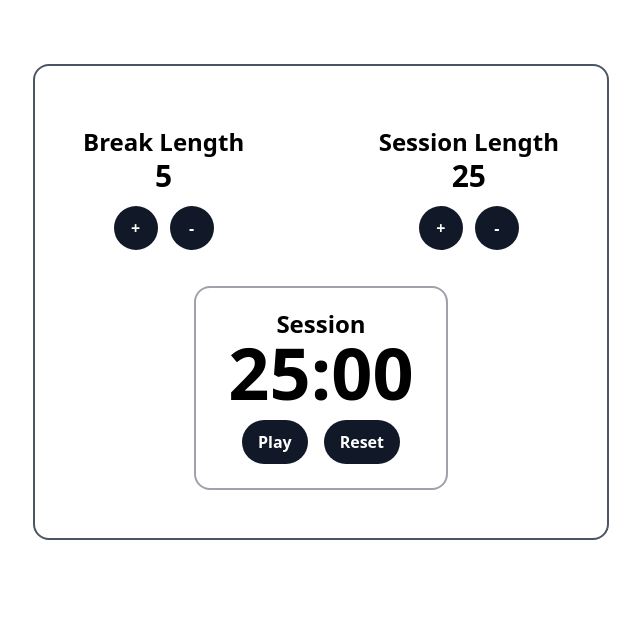
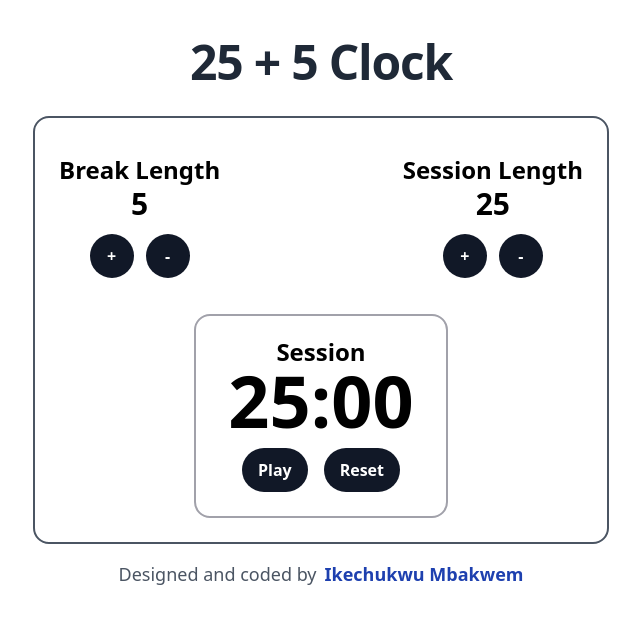
Before and after one commit to ikembakwem/twenty-five--five, a React app: page / in a window 1280 px wide. Shown: the top 624 px of the page, without its empty margins (319-959 px from the left). Built offline with nearby package versions, Linux system fonts and the light colour scheme; the HTML template or start-up script is replaced by a standard one.

Commit message:
Beep sound after every countdown

```diff
--- a/src/App.tsx
+++ b/src/App.tsx
@@ -1,4 +1,4 @@
-import { useEffect, useState } from "react";
+import { useEffect } from "react";
 import { Break } from "./components/Break";
 import { Session } from "./components/Session";
 import { Timer } from "./components/Timer";
@@ -14,13 +14,11 @@ function App() {
       interval = setInterval(() => {
         if (timer > 0) {
           dispatch({ type: "countdown" });
-          console.log("Running countdown");
         }
         if (timer === 0) {
           mode === "session"
             ? dispatch({ type: "switchToBreakMode" })
             : dispatch({ type: "switchToSessionMode" });
-          console.log("Switching mode from", mode);
         }
       }, 1000);
     }
@@ -31,13 +29,26 @@ function App() {
 
   return (
     <div>
-      <div className="flex flex-col items-center gap-6 max-w-xl mx-auto mt-16 p-12 border-2 border-gray-600 rounded-2xl">
+      <h1 className="text-5xl text-center text-gray-800 mt-8 font-bold leading-tight tracking-tight">
+        25 + 5 Clock
+      </h1>
+      <div className="flex flex-col items-center gap-6 max-w-xl mx-auto mt-6 p-6 border-2 border-gray-600 rounded-2xl">
         <div className="flex justify-between self-stretch py-3">
           <Break />
           <Session />
         </div>
         <Timer />
       </div>
+      <div className="flex justify-center items-baseline py-4 text-gray-600 text-lg">
+        <p>Designed and coded by</p>
+        <a
+          target="_blank"
+          href="https://ikembakwem.vercel.app/"
+          className="font-semibold pl-2 text-blue-800"
+        >
+          Ikechukwu Mbakwem
+        </a>
+      </div>
     </div>
   );
 }
--- a/src/components/Timer.tsx
+++ b/src/components/Timer.tsx
@@ -1,12 +1,28 @@
 import { Button } from "./Button";
 import { useClock } from "../contexts/ClockConext";
+import { useEffect, useRef } from "react";
 
 export const Timer = () => {
   const { timer, isRunning, dispatch, mode } = useClock();
+  const audioRef = useRef<HTMLAudioElement>(null);
+
+  useEffect(() => {
+    if (timer === 0 && audioRef.current) {
+      audioRef.current.play();
+    }
+  }, [timer]);
+
   const seconds = Math.floor(timer % 60);
-
   const formattedMin = String(Math.floor(timer / 60)).padStart(2, "0");
   const formattedSec = String(seconds).padStart(2, "0");
+
+  const handleReset = () => {
+    dispatch({ type: "reset" });
+    if (audioRef.current) {
+      audioRef.current.pause();
+      audioRef.current.currentTime = 0;
+    }
+  };
   return (
     <div className="flex flex-col items-center border-2 border-zinc-400 rounded-2xl py-6 px-8">
       <div
@@ -27,13 +43,14 @@ export const Timer = () => {
           size="md"
           onClick={() => dispatch({ type: "playPause" })}
         />
-        <Button
-          id="reset"
-          label="Reset"
-          size="md"
-          onClick={() => dispatch({ type: "reset" })}
-        />
+        <Button id="reset" label="Reset" size="md" onClick={handleReset} />
       </div>
+      <audio
+        ref={audioRef}
+        id="beep"
+        src="https://raw.githubusercontent.com/freeCodeCamp/cdn/master/build/testable-projects-fcc/audio/BeepSound.wav"
+        preload="auto"
+      ></audio>
     </div>
   );
 };
```
